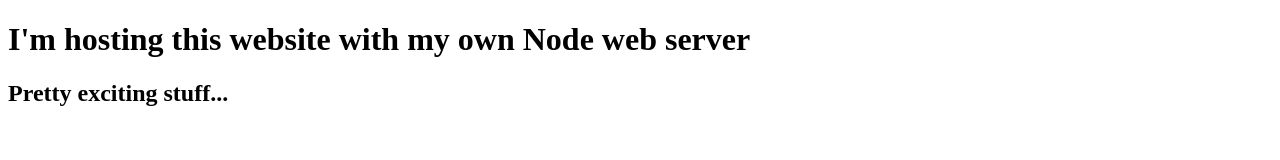
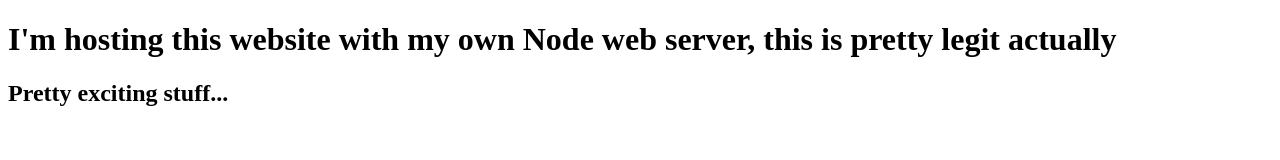
Before and after one commit to GeronimoJohn/nodeServer, a plain HTML site: page myWebsite.html in a window 1280 px wide. Drawn offline with Linux system fonts and the light colour scheme.

Commit message:
test update

```diff
--- a/myWebsite.html
+++ b/myWebsite.html
@@ -9,7 +9,7 @@
 </head>
 
 <body>
-    <h1>I'm hosting this website with my own Node web server</h1>
+    <h1>I'm hosting this website with my own Node web server, this is pretty legit actually</h1>
     <h2>Pretty exciting stuff...</h2>
 </body>
 
```
